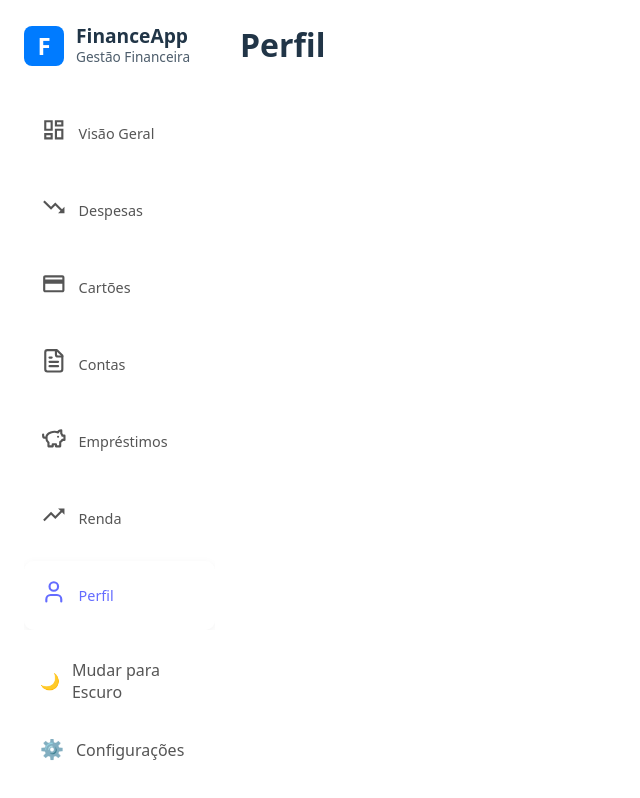
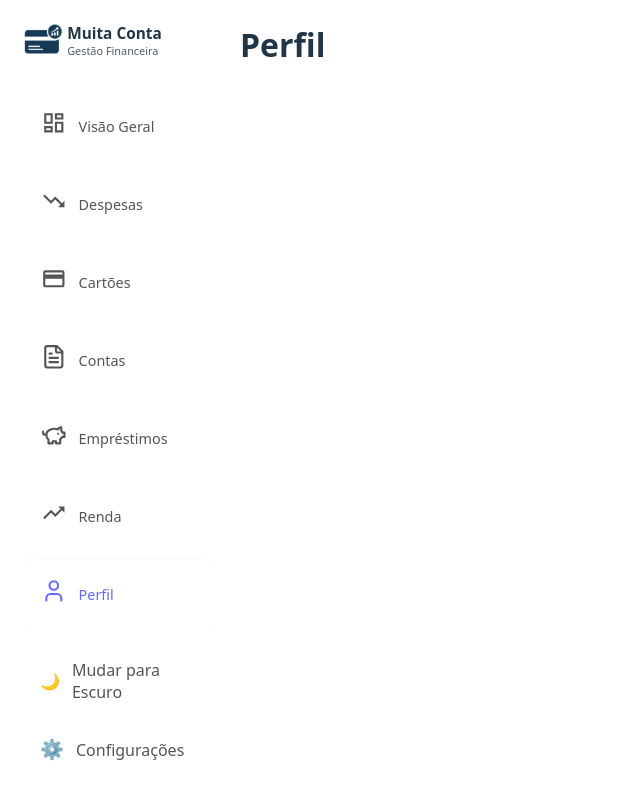
Before and after one commit to devErenNildo/muita-conta-front, a React (Vite) app: page /perfil in a window 1280 px wide. Shown: the whole page, without its empty margins (0-640 px from the left). Built offline with nearby package versions, Linux system fonts and the light colour scheme; no server answers; sample sign-in values are in the browser's storage.

Commit message:
ajusta logo

```diff
--- a/src/shared/components/molecules/MainLayout.module.css
+++ b/src/shared/components/molecules/MainLayout.module.css
@@ -66,22 +66,17 @@
     .asideLogo {
         display: flex;
         align-items: center;
-        gap: 0.75rem;
+        gap: 0.30rem;
         padding-bottom: 2rem;
         flex-shrink: 0;
     }
 
-    .logoIcon {
-        display: flex;
-        align-items: center;
-        justify-content: center;
-        width: 40px;
-        height: 40px;
-        border-radius: 8px;
-        background-color: #007bff;
-        font-size: 1.5em;
-        font-weight: bold;
-        color: #FFFFFF;
+    .logoContainer {
+        width: 3vw;
+    }
+
+    .logo {
+        width: 3vw;
     }
 
     .logoTextContainer {
@@ -90,7 +85,7 @@
     }
 
     .logoTitle {
-        font-size: 1.2em;
+        font-size: 1.2vw;
         font-weight: bold;
         margin: 0;
         line-height: 1.2;
@@ -98,8 +93,22 @@
     }
 
     .logoSubtitle {
-        font-size: 0.85em;
+        font-size: 0.85vw;
         opacity: 0.8;
+    }
+
+    @media (min-width: 1750px) {
+        .logo {
+            width: 4rem;
+        }
+
+        .logoTitle {
+            font-size: 1.1em;
+        }
+        .logoSubtitle {
+            font-size: 0.85em;
+            opacity: 0.8;
+        }
     }
 
 
--- a/src/shared/components/molecules/MainLayout.tsx
+++ b/src/shared/components/molecules/MainLayout.tsx
@@ -3,6 +3,7 @@ import NavLinks from '../atoms/NavLinks';
 import ThemeToggle from './ThemeToggle';
 import styles from './MainLayout.module.css';
 import { NavLink } from 'react-router-dom';
+import logo from '../../../../public/logo.png';
 
 type Props = {
     children: React.ReactNode;
@@ -15,9 +16,14 @@ const MainLayout = ({ children }: Props) => {
             <aside className={styles.asideNav}>
 
                 <div className={styles.asideLogo}>
-                    <div className={styles.logoIcon}>F</div>
+                    <div className={styles.logoContainer}>
+                        <img
+                            src={logo} alt='Loogo de cartao de credito'
+                            className={styles.logo}
+                        />
+                    </div>
                     <div className={styles.logoTextContainer}>
-                        <h3 className={styles.logoTitle}>FinanceApp</h3>
+                        <h3 className={styles.logoTitle}>Muita Conta</h3>
                         <span className={styles.logoSubtitle}>Gestão Financeira</span>
                     </div>
                 </div>
```
Also changed, not shown: public/logo.png (added).
